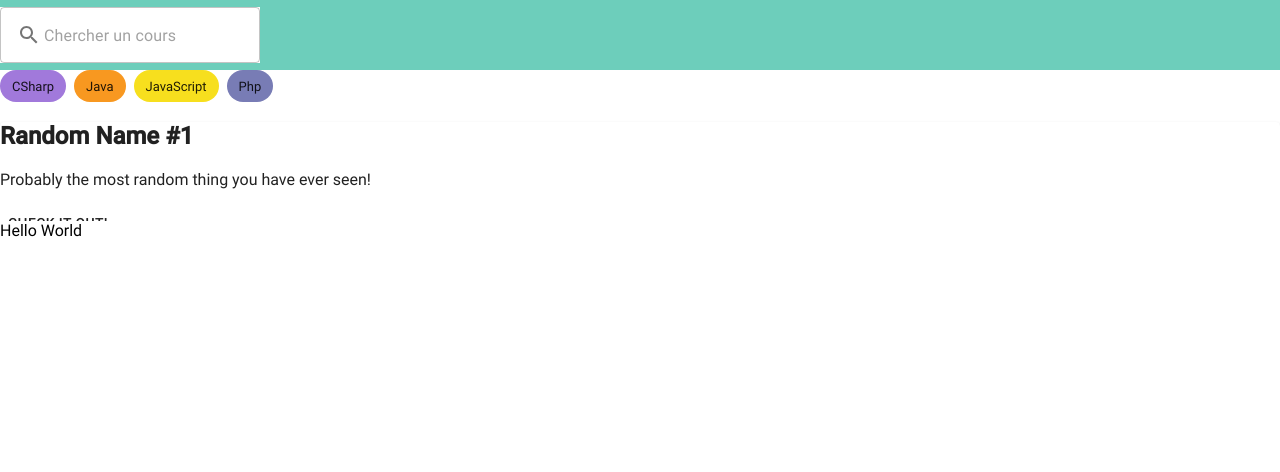
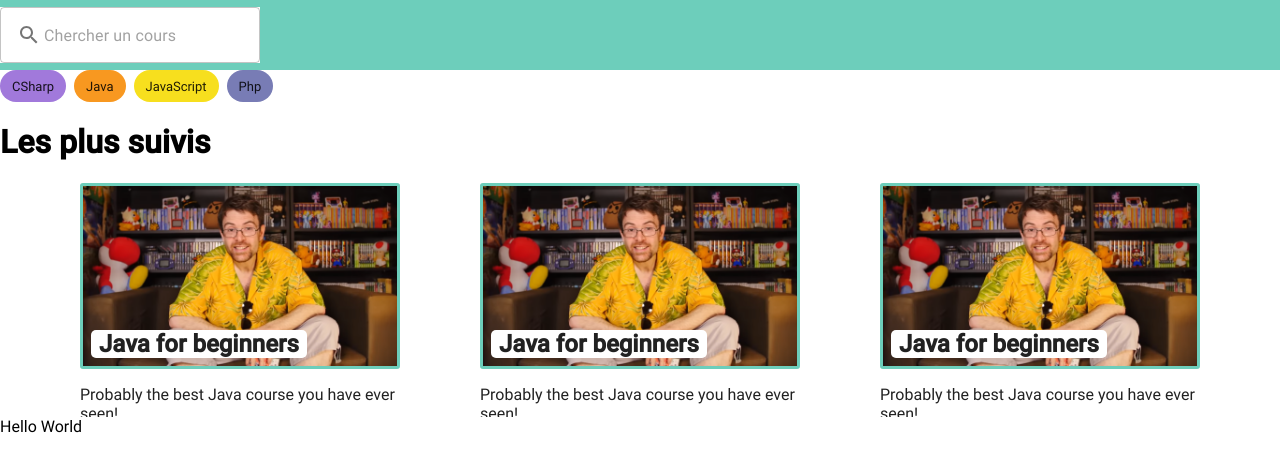
Before and after one commit to arkozor/courses-viewer-app, a Next.js app: page / in a window 1280 px wide. Shown: the top 472 px of the page. Built offline with nearby package versions, Linux system fonts and the light colour scheme.

Commit message:
Update css on caroussel

```diff
--- a/components/CarouselView/index.tsx
+++ b/components/CarouselView/index.tsx
@@ -1,31 +1,53 @@
 import React from 'react'
 import Carousel from 'react-material-ui-carousel'
 import { Paper, Button } from '@material-ui/core'
+import classes from './style.module.scss'
 
 const CarousselView = (): JSX.Element => {
 
     var items = [
         {
-            name: "Random Name #1",
-            description: "Probably the most random thing you have ever seen!"
+            name: "Java for beginners",
+            description: "Probably the best Java course you have ever seen!"
         },
         {
-            name: "Random Name #2",
-            description: "Hello World!"
+            name: "C# for beginners",
+            description: "Probably the best C# course you have ever seen!"
         }
     ]
 
     function Item(props)
     {
         return (
-            <div>
+            <div className={classes.carousel}>
+                <h1>{"Les plus suivis"}</h1>
                 <Paper>
-                    <h2>{props.item.name}</h2>
-                    <p>{props.item.description}</p>
-
-                    <Button className="CheckButton">
-                        Check it out!
-                    </Button>
+                    <div className={classes.courseList}>
+                        <div className={classes.course}>
+                            <div className={classes.vignette}>
+                                <h2 className={classes.title}>{props.item.name}</h2>
+                            </div>
+                            <div className={classes.description}>
+                                <p>{props.item.description}</p>
+                            </div>
+                        </div>
+                        <div className={classes.course}>
+                            <div className={classes.vignette}>
+                                <h2 className={classes.title}>{props.item.name}</h2>
+                            </div>
+                            <div className={classes.description}>
+                                <p>{props.item.description}</p>
+                            </div>
+                        </div>
+                        <div className={classes.course}>
+                            <div className={classes.vignette}>
+                                <h2 className={classes.title}>{props.item.name}</h2>
+                            </div>
+                            <div className={classes.description}>
+                                <p>{props.item.description}</p>
+                            </div>
+                        </div>
+                    </div>
                 </Paper>
             </div>
         )
--- a/components/CarouselView/style.module.scss
+++ b/components/CarouselView/style.module.scss
@@ -0,0 +1,39 @@
+@import 'theme/theme';
+
+.courseList {
+    padding: 0 $spacing_xxl;
+    display: flex;
+    justify-content: space-around;
+}
+
+.course {
+    display: flex;
+    flex-direction: column;
+    width: 320px;
+}
+
+.vignette {
+    display: flex;
+    background: center no-repeat url(/images/JDG.png);
+    background-size: cover;
+    align-items: flex-end;
+    border: solid 3px $primary;
+    border-radius: 3px;
+    height: 180px;
+}
+
+.title {
+    display: flex;
+    background: white;
+    border-radius: 5px;
+    margin: $spacing_sm;
+    padding: 0 $spacing_sm;
+}
+
+.description {
+    display: flex;
+}
+
+.carousel * {
+    box-shadow: none !important; //Remove unwanted box shodow on the Paper component
+}
```
Also changed, not shown: public/images/JDG.png (added).
